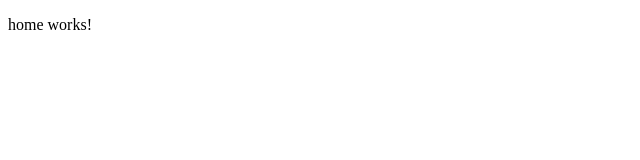
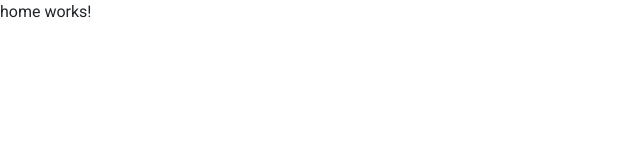
Before and after one commit to ashwin-pandey/movies-ui, an Angular app: page / in a window 1280 px wide. Shown: the top 160 px of the page, without its empty margins (0-640 px from the left). Built offline with nearby package versions, Linux system fonts and the light colour scheme.

Commit message:
add bootstrap and font

```diff
--- a/src/styles.css
+++ b/src/styles.css
@@ -1 +1,7 @@
 /* You can add global styles to this file, and also import other style files */
+@import url(https://maxcdn.bootstrapcdn.com/bootstrap/4.3.1/css/bootstrap.min.css);
+@import url('https://fonts.googleapis.com/css?family=Roboto:400,500&display=swap');
+
+* {
+    font-family: 'Roboto', Arial, sans-serif;
+}
```
